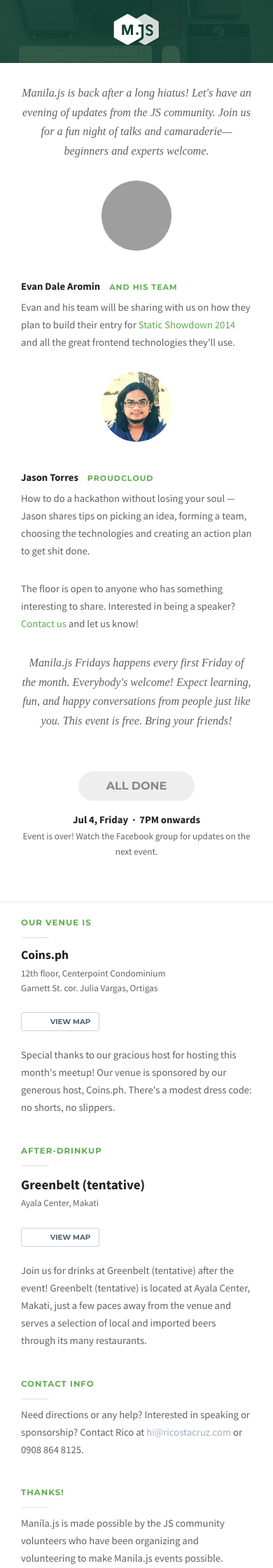
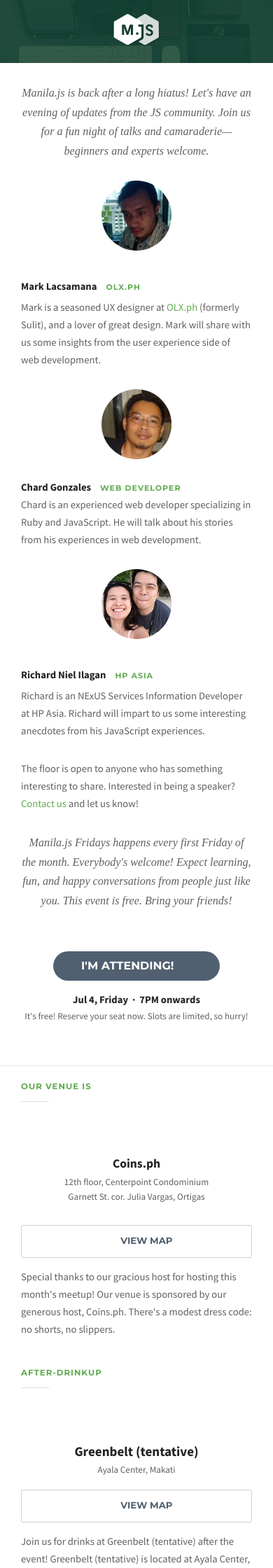
Before and after one commit to manilajs/manilajs.com, a Jekyll site: the page built from index.html, in a window 390 px wide. Shown: the top 2240 px of the page at 70% size. Built offline with Jekyll 4.4.1, drawn with Linux system fonts in a browser that asks for light colours; nearby versions of some CDN libraries; some web fonts are replaced; some of the changed text lies outside the part shown; grey boxes are pictures that could not be loaded.

Commit message:
More avatars, and better mobile.

```diff
--- a/_layouts/event.html
+++ b/_layouts/event.html
@@ -157,7 +157,7 @@
         {% for speaker in page.speakers %}
           <article class="speaker">
             <div class="avatar">
-              <img src="images/{{ speaker.avatar }}" alt="{{ speaker.name }}" />
+              <img src="{{ speaker.avatar }}" alt="{{ speaker.name }}" />
             </div>
             <h3>
               {% if speaker.url %}
@@ -342,6 +342,14 @@
         <a href='https://www.facebook.com/groups/javascriptdevelopersph/' class='btn sq facebook'>Join us!</a>
       </p>
 
+      <h3>Chat with us</h3>
+      <p>
+        Join us in the online chatroom powered by Gitter.
+      </p>
+      <p class='actions'>
+        <a href='http://gitter.im/manilajs/manilajs.com' class='btn gitter sq'>Chat via Gitter</a>
+      </p>
+
       <h3>Contact</h3>
       <p>
       For any concerns and inquiries, contact Rico Sta. Cruz at <a
--- a/assets/style.css
+++ b/assets/style.css
@@ -21,6 +21,7 @@
 i.twitter:before,
 i.github:before,
 i.facebook:before,
+.btn.gitter:before,
 .btn.facebook:before,
 i.google:before
 {
@@ -41,6 +42,7 @@
   font-size: 24px;
   font-weight: normal;
   font-style: normal;
+  position: relative;
 }
 
 .btn.facebook:before,
@@ -48,6 +50,7 @@
 .btn:after,
 i.right:before {
   font-size: 16px;
+  top: 2px;
 }
 
 i.twitter:before { content: '\f242'; }
@@ -55,6 +58,7 @@
 i.google:before { content: '\f234'; }
 i.facebook:before { content: '\f230'; }
 .btn.facebook:before { content: '\f231'; margin-right: 7px; }
+.btn.gitter:before { content: '\f168'; margin-right: 7px; }
 a.map:before { content: '\f1b9'; }
 .venue .placeholder:before { content: '\f1a5'; }
 .afterparty .placeholder:before { content: '\f293'; }
@@ -119,7 +123,8 @@
 }
 
 .btn:after {
-  margin-left: 7px;
+  margin-left: 10px;
+  opacity: 0.3;
 }
 
 /* ---------------------------------------------------------------------------- */
@@ -624,8 +629,10 @@
 }
 
 .button:after {
-  margin-left: 7px;
-  font-size: 1em;
+  margin-left: 13px;
+  position: relative;
+  top: 1px;
+  opacity: 0.5;
 }
 
 .button.disabled:hover,
@@ -854,6 +861,7 @@
 .about-us h3 {
   font-family: montserrat, sans-serif;
   font-weight: bold;
+  color: #222;
   margin: 0;
 }
 
@@ -1005,21 +1013,71 @@
     float: right;
     margin: 0 0 0 20px;
   }
+  .location h4,
+  .afterparty h4,
+  .location .address,
+  .afterparty .address {
+    text-align: center;
+  }
+  a.map {
+    display: block;
+    text-align: center;
+    margin: 0 auto;
+    font-size: 0.9em;
+    padding-top: 2px;
+    padding-bottom: 2px;
+  }
+  .location .placeholder,
+  .afterparty .placeholder {
+    display: block;
+    float: none;
+    margin: 0 auto;
+    text-align: center;
+    height: 60px;
+    top: 0;
+  }
+  .location .placeholder:before,
   .afterparty .placeholder:before {
-    font-size: 24px;
-    top: 0;
+    font-size: 40px;
+    position: relative;
+    top: -10px;
   }
 }
 
+.btn.gitter,
 .btn.facebook {
   padding: 7px 18px;
+  vertical-align: middle;
 }
+.btn.gitter:after,
 .btn.facebook:after {
+  display: inline-block;
+  vertical-align: middle;
   margin-left: 10px;
   position: relative;
-  top: 2px;
+  top: 0;
+}
+.btn.gitter:before,
+.btn.facebook:before {
+  display: inline-block;
+  vertical-align: middle;
+  margin-right: 10px;
+  position: relative;
+  font-size: 18px;
+  top: 0;
 }
 .btn.facebook:before {
-  margin-right: 8px;
-  position: relative;
+  top: -1px;
 }
+.btn.gitter:before {
+}
+@media (max-width: 480px) {
+  .btn.gitter,
+  .btn.facebook {
+    padding: 3px 10px;
+  }
+  .btn.gitter:after,
+  .btn.facebook:after {
+    top: -1px;
+  }
+}
--- a/index.html
+++ b/index.html
@@ -9,11 +9,11 @@
   date: Jul 4
   year: 2014
   time: 7PM
-  location: Ortigas, Makati
+  location: Ortigas, Pasig
 
 registration:
   date: Tuesday, November 5
-  state: over
+  state: open
   # open | closed | announce | over
   signup: https://docs.google.com/forms/d/1NT4r3yomZN4LjsM_I936PSQPHgOACWJ9Jd_yDmBiA3c/viewform?entry.139517880&entry.338662590&entry.719358172&entry.2110990929&entry.931554153=Yes,+keep+me+updated+on+future+Manila.js+events.
 
@@ -42,24 +42,34 @@
   serves: a selection of local and imported beers through its many restaurants
 
 speakers:
- - name: Evan Dale Aromin
-   url: http://avendael.com
-   avatar: evandale.png
-   title: and his team
-   github: avendael
-   # twitter: ?
+ - name: Mark Lacsamana
+   url: http://medium.com/@emkey
+   avatar: images/marklacsamana.jpg
+   title: OLX.ph
+   github: emkey
+   twitter: emkey
    description: |-
-     Evan and his team will be sharing with us on how they plan to build their
-     entry for <a href="http://www.staticshowdown.com/">Static Showdown
-     2014</a> and all the great frontend technologies they'll use.
+     Mark is a seasoned UX designer at <a href='http://olx.ph'>OLX.ph</a>
+     (formerly Sulit), and a lover of great design. Mark will share with us
+     some insights from the user experience side of web development.
 
- - name: Jason Torres
-   avatar: jasontorres-100.jpg
-   title: Proudcloud
+ - name: Chard Gonzales
+   # url: ?
+   avatar: images/chardgonzales.jpg
+   title: Web Developer
+   # github:
+   # twitter:
+   description: |-
+     Chard is an experienced web developer specializing in Ruby and JavaScript.
+     He will talk about his stories from his experiences in web development.
+
+ - name: Richard Niel Ilagan
+   avatar: images/richardilagan.jpg
+   url: http://richardneililagan.com/
+   title: HP Asia
    github: jasontorres
    twitter: jasontorres
    description: |-
-     How to do a hackathon without losing your soul &mdash; Jason shares tips on
-     picking an idea, forming a team, choosing the technologies and creating an
-     action plan to get shit done.
+     Richard is an NExUS Services Information Developer at HP Asia. Richard
+     will impart to us some interesting anecdotes from his JavaScript experiences.
 ---
```
Also changed, not shown: images/chardgonzales.jpg (added), images/marklacsamana.jpg (added), images/richardilagan.jpg (added).
